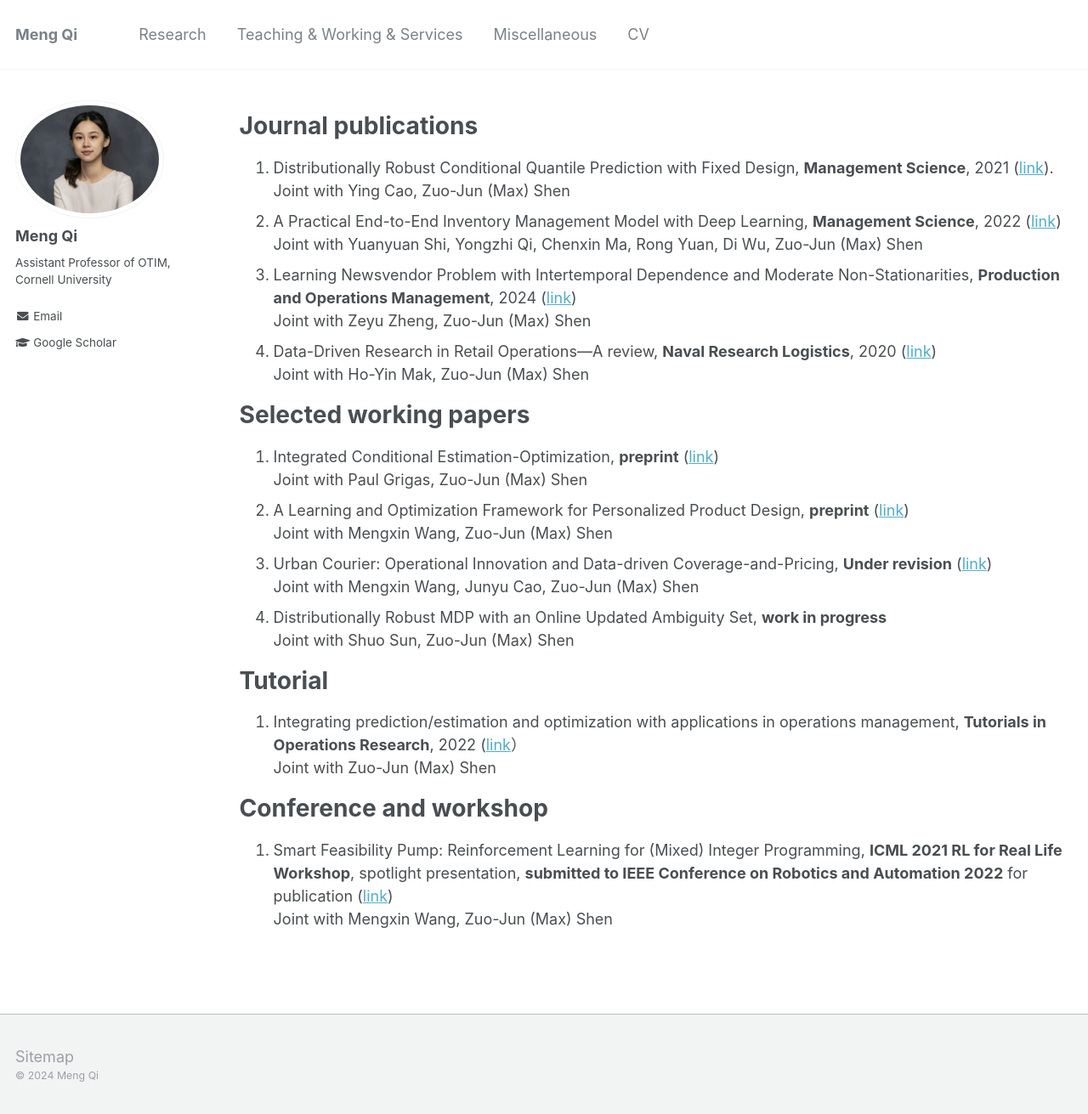
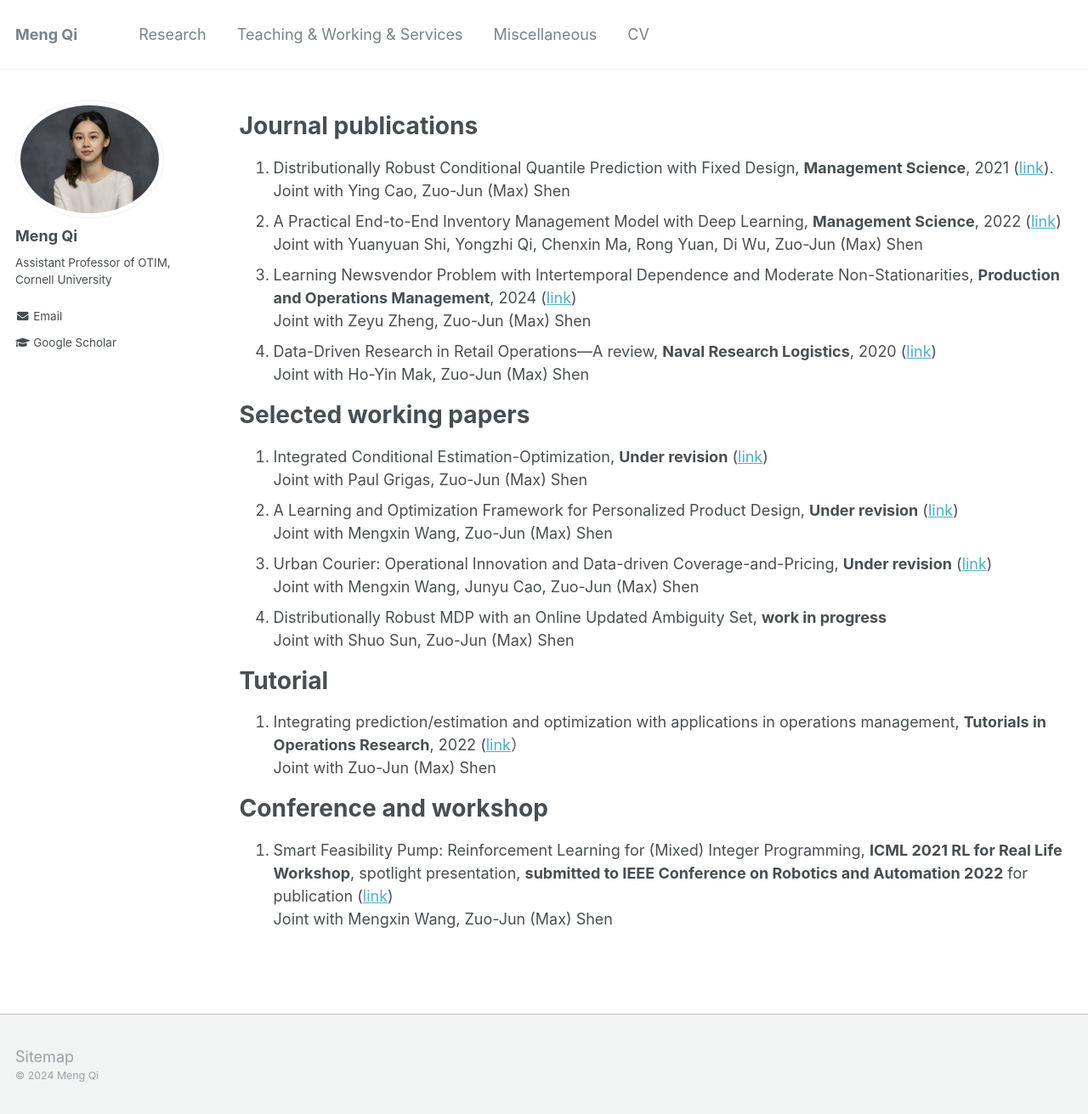
Before and after one commit to alicemengqi/site, a Jekyll site: the page built from _pages/publications.md, in a window 1280 px wide and 1311 px high. Shown: the whole window at 85% size. Built offline with Jekyll 4.4.1, drawn with Linux system fonts in a browser that asks for light colours.

Commit message:
Update publications.md

```diff
--- a/_pages/publications.md
+++ b/_pages/publications.md
@@ -18,9 +18,9 @@ Joint with Ho-Yin Mak, Zuo-Jun (Max) Shen
 
 
 # Selected working papers
-1. Integrated Conditional Estimation-Optimization, **preprint** ([link](https://arxiv.org/abs/2110.12351))
+1. Integrated Conditional Estimation-Optimization, **Under revision** ([link](https://arxiv.org/abs/2110.12351))
 Joint with Paul Grigas, Zuo-Jun (Max) Shen
-1. A Learning and Optimization Framework for Personalized Product Design, **preprint** ([link](https://papers.ssrn.com/sol3/papers.cfm?abstract_id=4554710))
+1. A Learning and Optimization Framework for Personalized Product Design, **Under revision** ([link](https://papers.ssrn.com/sol3/papers.cfm?abstract_id=4554710))
 Joint with Mengxin Wang, Zuo-Jun (Max) Shen
 1. Urban Courier: Operational Innovation and Data-driven Coverage-and-Pricing, **Under revision** ([link](https://papers.ssrn.com/sol3/papers.cfm?abstract_id=3678317))
 Joint with Mengxin Wang, Junyu Cao, Zuo-Jun (Max) Shen
```
